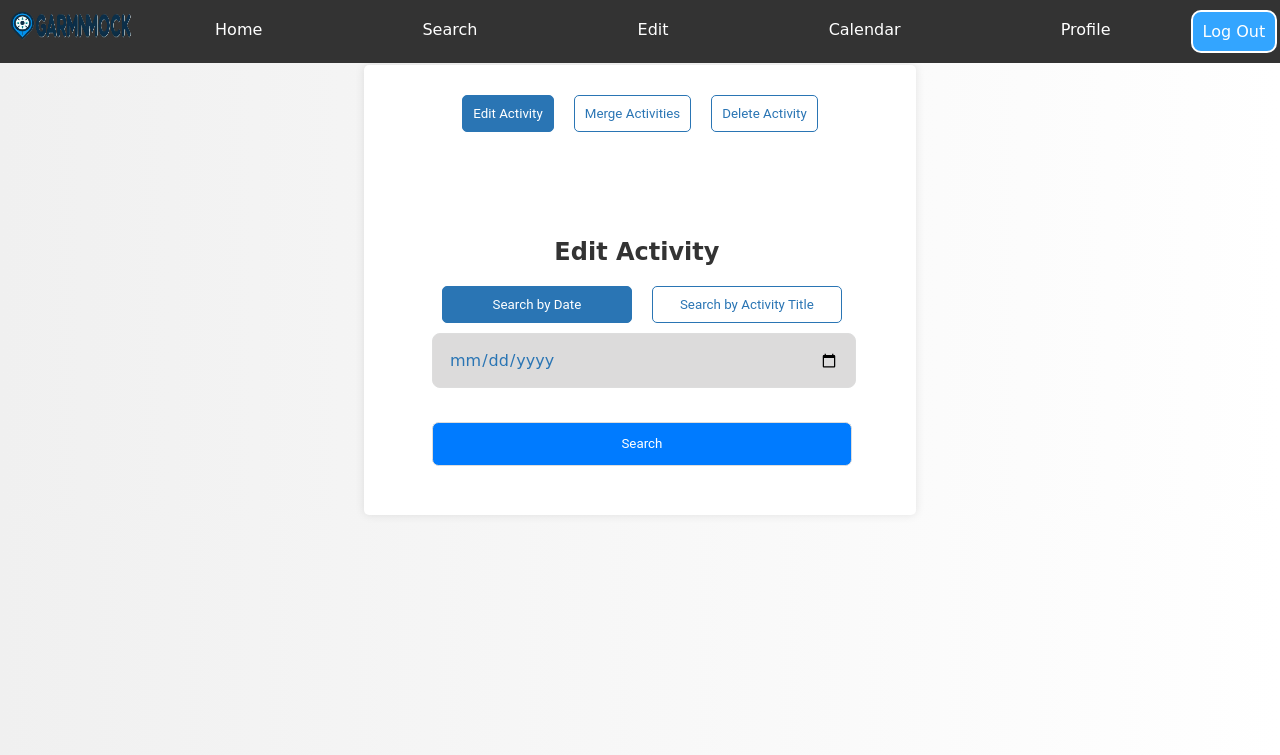
After one commit to mattburke1999/GarminMock, a Flask app: page /edit_form in a window 1280 px wide. The commit adds this page. Shown: the top 755 px of the page. Run offline with Flask 3, Linux system fonts and the light colour scheme; the visitor is signed in with stand-in values (Sample User, id 1).

Commit message:
Initial changes for an edit page, that will allow users to search for activities by date or title and then select and edit, delete or merge activities. Will still need to modify search results into a row format and add a checkbox and abililty to select, and then modify actions for editing, merging, and deleting. Will probably need to create some modals that pop up for each one

```diff
--- a/dataAccess.py
+++ b/dataAccess.py
@@ -155,3 +155,9 @@ class DataAccess:
             query = 'select * from public.calendar_info(%s, %s)'
             df = self.convert_timestamps(pd.read_sql_query(query, cnxn, params=[month, year]), ['start_time'])
         return df
+
+    def search_activities_for_editing(self, date, title, accountid):
+        with self.connect_to_postgres() as cnxn:
+            query = 'SELECT * from public.search_activity_by_date(%s, %s, %s)'
+            df = pd.read_sql_query(query, cnxn, params=[date, title, accountid])
+        return df
--- a/routes.py
+++ b/routes.py
@@ -1,7 +1,8 @@
 from flask import Blueprint, request
 from views import show_register, register, login, check_login, home, homePage, show_login_form,\
     show_searchByDate_form, searchByDate, show_searchByMonth_form, searchByMonth,display_activity,\
-    show_searchByYear_form, default, logout, activity, get_calendar, switch_month, searchPage, get_more_posts
+    show_searchByYear_form, default, logout, activity, get_calendar, switch_month, searchPage, get_more_posts, \
+    show_edit_form, search_activities_for_editing
 
 
 bp = Blueprint('main', __name__)
@@ -119,3 +120,15 @@ def calendar_route():
 @login_required
 def switch_month_route(year, month):
    return switch_month(year, month)
+
+@bp.route('/edit_form', methods=['GET'])
+@login_required
+def show_edit_form_route():
+    return show_edit_form()
+
+@bp.route('/search_activities_for_edit', methods=['GET'])
+@login_required
+def search_activities_for_edit_route():
+    input = request.args.get('input')
+    input_type = request.args.get('input_type')
+    return search_activities_for_editing(input, input_type)
--- a/static/css/multipleActivity.css
+++ b/static/css/multipleActivity.css
@@ -34,9 +34,55 @@ body {
     height: 170px;
     resize: none;
 }
+.search-form input, .search-form button {
+    padding: 1em;
+    margin-bottom: 1em;
+    border-radius: 0.5em;
+    border: 1px solid #ddd;
+    font-family: comic sans ms, sans-serif;
+}
+.search-form input {
+    width: 93%;
+    font-size: 16px;
+}
+.search-form button {
+    width: 100%;
+    color: #fff;
+    background-color: #007BFF;
+    cursor: pointer;
+    font-family: 'Roboto', sans-serif;
+}
+.search-form button:hover {
+    background-color: #0056b3;
+}
+.edit-options, .search-options {
+    display: flex;
+    justify-content: center;
+}
+.edit-options button, .search-options button {
+    margin: 10px;
+    padding: 10px;
+    border: 1px solid #2A75B4;
+    border-radius: 5px;
+    background-color: white;
+    color: #2A75B4;
+    cursor: pointer;
+    transition: all 0.3s ease;
+    font-family: 'Roboto', sans-serif;
+}
+
+.edit-options button:hover, .search-options button:hover {
+    background-color: #2A75B4;
+    color: white;
+}
+
+.edit-options button.active, .search-options button.active{
+    background-color: #2A75B4;
+    color: white;
+}
 .search-container {
     width: 40%;
-    margin-top:45px;
+    margin-top: 65px;
     margin-inline: auto;
     overflow: hidden;
     padding: 20px;
@@ -100,33 +146,28 @@ h1, .stats-button, .splits-button {
     border-bottom: 1px solid #ddd;
     font-family: comic sans ms, sans-serif;
 }
+.search-results {
+    margin-left: 2em;
+    max-height: 50vh;
+    overflow-y: auto;
+}
 .search-form {
     width: 82%;
-    margin: 2em auto;
-    padding: 3em;
+    margin-top: 2em;
+    margin-left: auto;
+    margin-right: auto;
+    padding-top: 3em;
+    padding-left: 3em;
+    padding-right: 3em;
     border-radius: 0.5em;
     font-family: 'Courier New', monospace;
 }
-.search-form input, .search-form button {
-    padding: 1em;
-    margin-bottom: 1em;
-    border-radius: 0.5em;
-    border: 1px solid #ddd;
+.search-form h1 {
+    font-size: 24px;
+    color: #333;
+    text-align: center;
     font-family: comic sans ms, sans-serif;
-}
-.search-form input {
-    width: 93%;
-    font-size: 16px;
-}
-.search-form button {
-    width: 100%;
-    color: #fff;
-    background-color: #007BFF;
-    cursor: pointer;
-    font-family: 'Roboto', sans-serif;
-}
-.search-form button:hover {
-    background-color: #0056b3;
+    margin-bottom: 10px;
 }
 .close{
     display: flex;
--- a/templates/base.html
+++ b/templates/base.html
@@ -15,7 +15,7 @@
         <nav class = "links">
             <a href = "{{ url_for('main.homePage_route') }}">Home</a>
             <a href = "{{ url_for('main.searchPage_route') }}">Search</a>
-            <a href = '#'>Edit</a>
+            <a href = "{{ url_for('main.show_edit_form_route') }}">Edit</a>
             <a href = "{{ url_for('main.calendar_route') }}">Calendar</a>
             <a href = "{{ url_for('main.default_route') }}">Profile</a>
         </nav>
--- /dev/null
+++ b/templates/editPage.html
@@ -0,0 +1,125 @@
+{% extends 'base.html' %}
+{% block title %}Edit{% endblock %}
+{% block body %}
+    <div class="search-container">
+        <div class="edit-options">
+            <button class='active' onclick="show_outer_form('Edit Activity', this)">Edit Activity</button>
+            <button onclick="show_outer_form('Merge Activities', this)">Merge Activities</button>
+            <button onclick="show_outer_form('Delete Activity', this)">Delete Activity</button>
+        </div>
+        <div class="search-form" id='edit-activity-div'>
+            <h1>Edit Activity</h1>
+            <div class='search-options'>
+                <button class='active' onclick="show_search_inputs('date', 'edit-activity-div', this)">Search by Date</button>
+                <button onclick="show_search_inputs('title', 'edit-activity-div', this)">Search by Activity Title</button>
+            </div>
+            <form method="get" action="/search_activities_for_edit">
+                <input type="date" name="date" placeholder="Date" required>
+                <input type="text" name="title" placeholder="Activity Title" style='display:none;'>
+                <br><br>
+                <button onclick="search_activities(this.parentElement, event)" name="search">Search</button>
+            </form>
+        </div>
+        <div id='search-results' class="search-results" >
+            <ul></ul>
+        </div>
+    </div>
+    <script>
+        function show_outer_form(title, button) {
+            let div = document.getElementById('edit-activity-div');
+            div.getElementsByTagName('h1')[0].innerText = title;
+            var buttons = document.getElementsByClassName('edit-options')[0].getElementsByTagName('button');
+            for (var i = 0; i < buttons.length; i++) {
+                buttons[i].classList.remove('active');
+            }
+            if (!button.classList.contains('active')){
+                button.classList.add('active');
+            }
+        }
+
+        function show_search_inputs(input_type, div_id, button) {
+            var inputs = document.getElementById(div_id).getElementsByTagName('input');
+            var form = document.getElementById(div_id).getElementsByTagName('form')[0];
+            if (input_type == 'date') {
+                inputs[0].style.display = 'block';
+                inputs[0].required = true;
+                inputs[1].style.display = 'none';
+                inputs[1].required = false;
+            } else {
+                inputs[0].style.display = 'none';
+                inputs[0].required = false;
+                inputs[1].style.display = 'block';
+                inputs[1].required = true;
+            }
+            var buttons = document.getElementById(div_id).getElementsByClassName('search-options')[0].getElementsByTagName('button');
+            for (var i = 0; i < buttons.length; i++) {
+                buttons[i].classList.remove('active');
+            }
+            if (!button.classList.contains('active')){
+                button.classList.add('active');
+            }
+        }
+        function display_search_results(activity_list) {
+            example_result = [
+                {
+                    "activity_id": "11947108956",
+                    "activity_title": "Running Activity",
+                    "description": "",
+                    "display_date": "Sunday, July 21  2:02 PM",
+                    "display_sport": "Running",
+                    "total_distance": 7.012,
+                    "total_time": "47:51"
+                },
+                {
+                    "activity_id": "11937401333",
+                    "activity_title": "Running Activity",
+                    "description": "",
+                    "display_date": "Saturday, July 20  11:31 AM",
+                    "display_sport": "Running",
+                    "total_distance": 4.076,
+                    "total_time": "27:03"
+                }];
+            // display as a row
+            let ul = document.getElementById('search-results').getElementsByTagName('ul')[0];
+            ul.innerHTML = '';
+            for (let i = 0; i < activity_list.length; i++) {
+                let activity = activity_list[i];
+                let li = document.createElement('li');
+                li.innerHTML = `
+                        <div class='activity-info'>
+                            <h3>${activity['activity_title']}</h3>
+                            <p>${activity['display_date']}</p>
+                            <p>${activity['display_sport']}</p>
+                            <p>${activity['total_distance']} miles</p>
+                            <p>${activity['total_time']}</p>
+                        </div>
+                `;
+                ul.appendChild(li);
+            }
+
+        }
+        function search_activities(form, event) {
+            event.preventDefault();
+            let inputs = form.getElementsByTagName('input');
+            let $input = inputs[0].style.display == 'block' ? inputs[0] : inputs[1];
+            let input_type = inputs[0].style.display == 'block' ? 'date' : 'title';
+            $.ajax({
+                url: '/search_activities_for_edit',
+                type: 'GET',
+                data: {
+                    input: $input.value,
+                    input_type: input_type
+                },
+                success: function(response) {
+                    activity_list = response['success'];
+                    display_search_results(activity_list);
+                },
+                error: function(response) {
+                    console.log('error');
+                    alert('Error searching for activities');
+
+                }
+            });
+        }
+    </script>
+{% endblock %}
--- a/views.py
+++ b/views.py
@@ -1,6 +1,6 @@
-from flask import render_template, redirect, url_for, session, request, jsonify
+from flask import render_template, redirect, url_for, session, request, jsonify, make_response
 from config import FLASK_ENV
-from services import register_process, login_process, single_date, month_detail, get_single_activity_info, get_calendar_info, get_home_page_posts
+from services import register_process, login_process, single_date, month_detail, get_single_activity_info, get_calendar_info, get_home_page_posts, search_for_editing
 from functools import wraps
 import ast
 
@@ -105,3 +105,13 @@ def check_login(f):
             return redirect(url_for('main.show_login_form_route', next=request.url))
         return f(*args, **kwargs)
     return decorated_function
+
+def show_edit_form():
+    return render_template('editPage.html')
+
+def search_activities_for_editing(input, input_type):
+    result = search_for_editing(input, input_type)
+    if not result[0]:
+        print("FALSE")
+        return make_response(jsonify({'error': result[1]}), 400)
+    return make_response(jsonify({'success': result[1]}), 200)
```
Also changed, not shown: services.py (+10 -0 lines).
